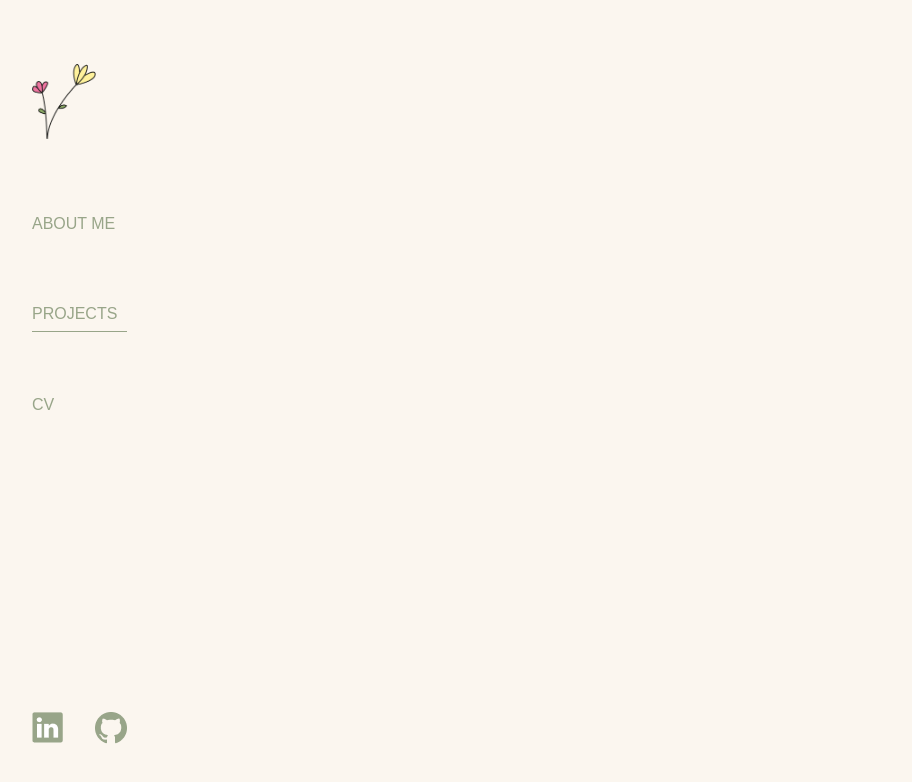
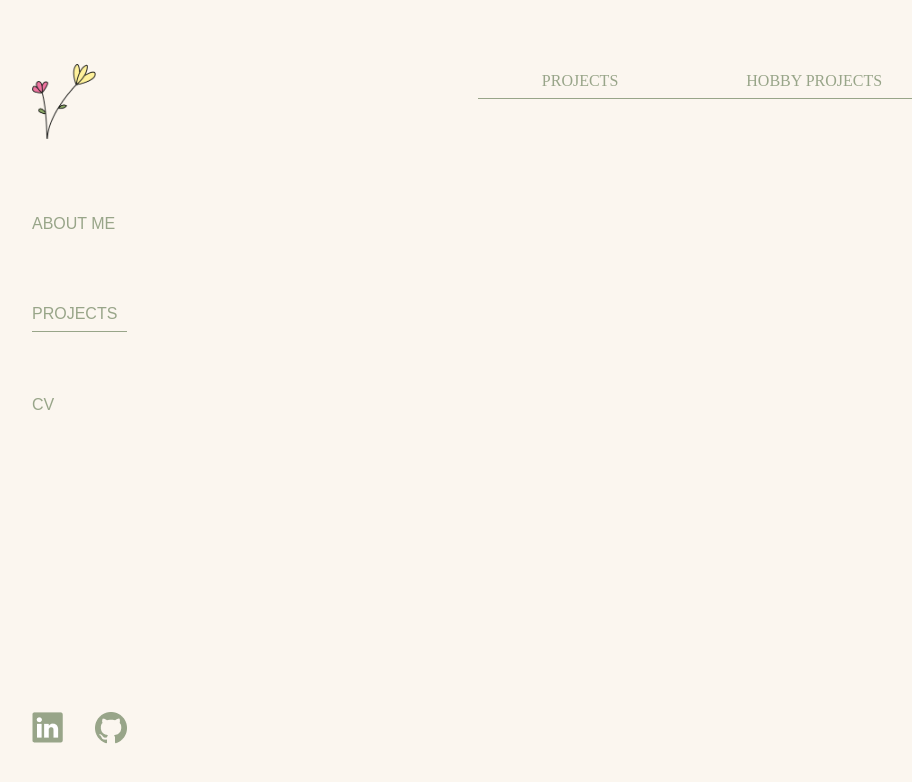
Before and after one commit to AnnaIpsen/new-portfolio, a Vue app: page /projects in a window 1280 px wide. Shown: the top 782 px of the page, without its empty margins (32-944 px from the left). Built offline with nearby package versions, Linux system fonts and the light colour scheme.

Commit message:
project view with nav

```diff
--- a/src/views/ProjectsView.vue
+++ b/src/views/ProjectsView.vue
@@ -1,5 +1,11 @@
 <template>
-  <div></div>
+  <div>
+    <section class="projectsNav">
+      <router-link to="/projects/work">Projects</router-link>
+      <router-link to="/projects/hobby">Hobby projects</router-link>
+    </section>
+    <router-view/>
+  </div>
 </template>
 
 <script>
@@ -9,5 +15,21 @@ export default {
 </script>
 
 <style scoped>
+.projectsNav {
+  display: flex;
+  flex-direction: row;
+  justify-content: center;
+}
+.projectsNav a {
+  font-weight: 500;
+  color: #98A589;
+  text-decoration: none;
+  text-transform: uppercase;
+  border-bottom: #98A589 solid 1px;
+  padding: .5rem 4rem;
+}
 
+.projectsNav a.router-link-exact-active {
+  border-bottom: #98A589 solid 2px;
+}
 </style>
```
